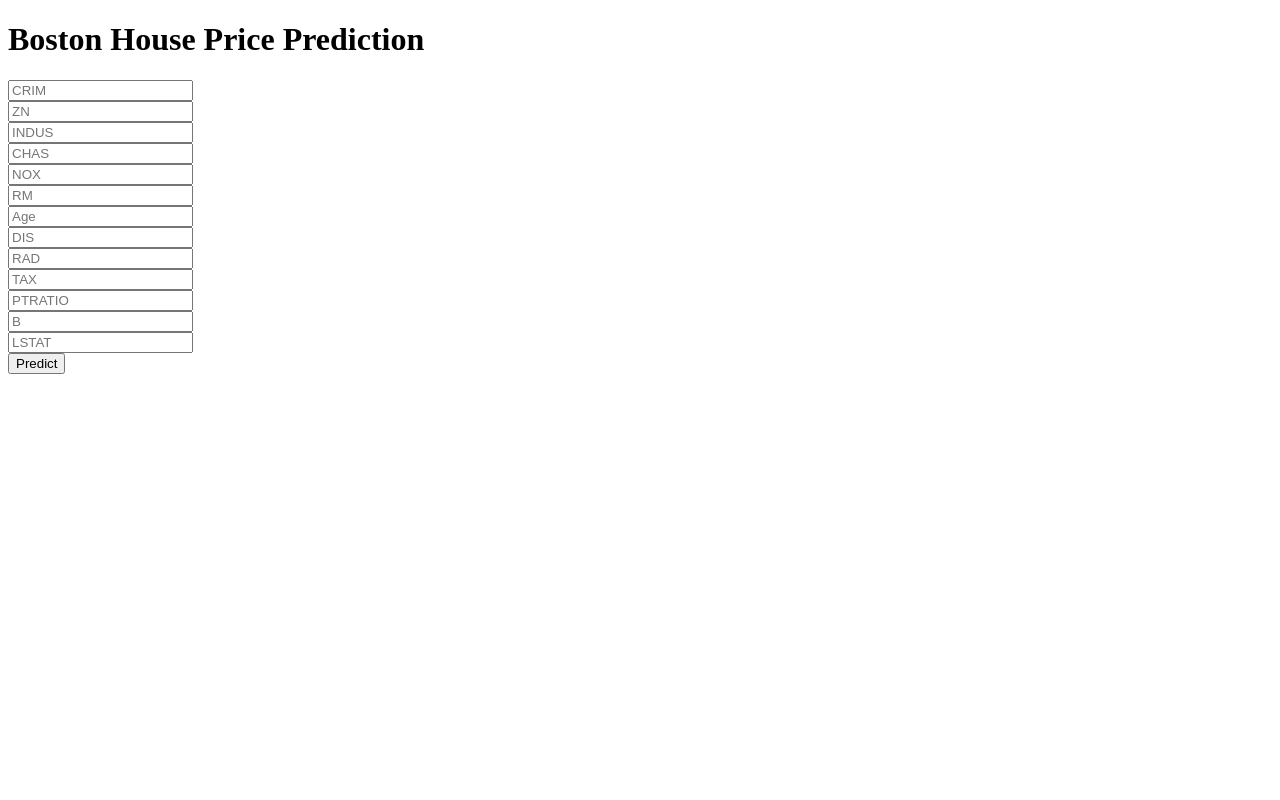
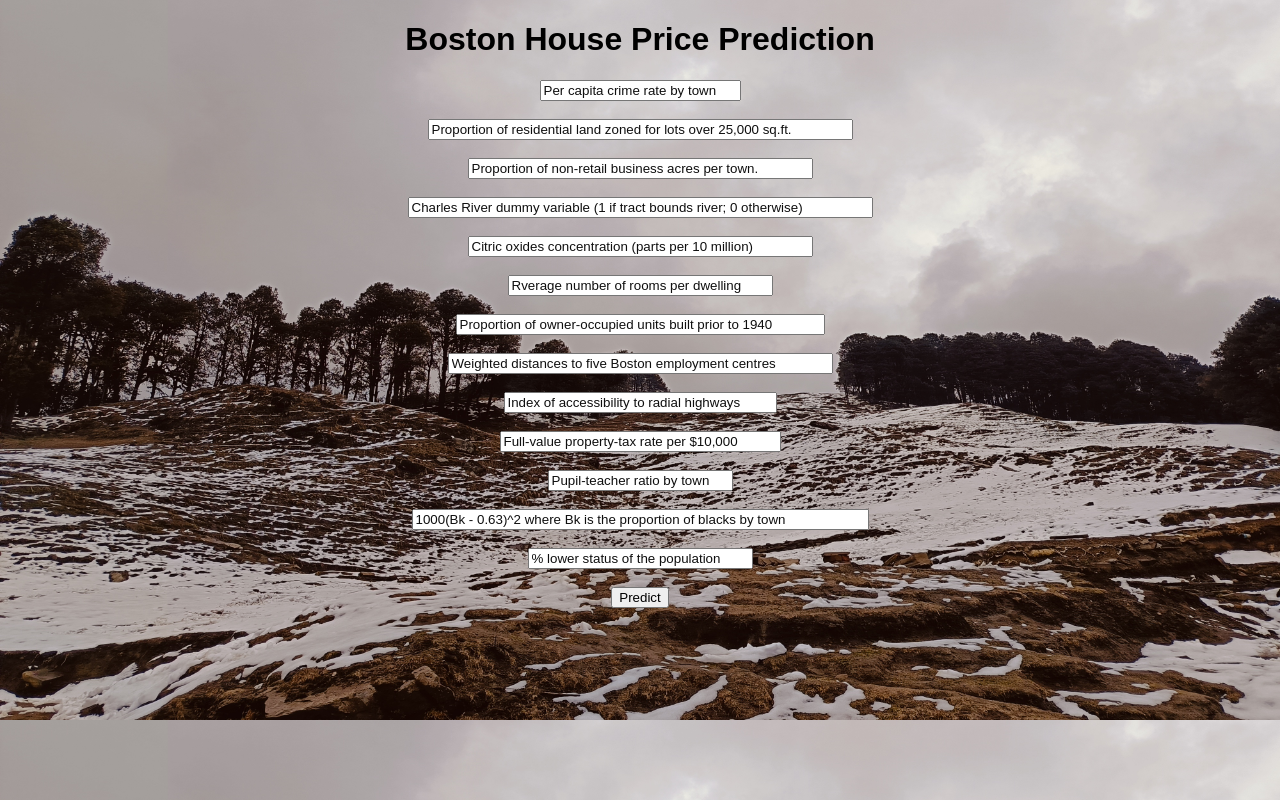
Before and after one commit to ashu9795/boston_house_pricing, a Flask app: page / in a window 1280 px wide. Run offline with Flask 3, Linux system fonts and the light colour scheme; parts of the project's set-up code (start-up, migrations or seed data) failed here and were passed over.

Commit message:
This is for html

```diff
--- a/templates/home.html
+++ b/templates/home.html
@@ -2,6 +2,28 @@
 <html >
 
 <head>
+  <style>
+     body {
+      margin: 0;
+    padding: 0;
+    font-family: Arial, sans-serif;
+    background-image: url('IMG20240331162217.jpg');
+    background-size: cover;
+
+
+  button:hover {
+    background-color: #45a049;
+    cursor: pointer;
+    border: none; background-color: #4CAF50; color: white; padding: 10px 20px; text-align: center; text-decoration: none; display: inline-block; font-size: 16px; margin: 4px 2px; transition-duration: 0.4s; cursor: pointer; border-radius: 12px;
+  }
+  ::placeholder {
+  color: rgb(15, 15, 15);
+  opacity: 1; /* Firefox */
+}
+
+
+        }
+  </style>
   <meta charset="UTF-8">
   <title>ML API</title>
   <link href='https://fonts.googleapis.com/css?family=Pacifico' rel='stylesheet' type='text/css'>
@@ -14,27 +36,34 @@
 
 <body>
  <div class="login">
+  <div style="text-align:center;">
 	<h1>Boston House Price Prediction</h1>
+  </div>
 
      <!-- Main Input For Receiving Query to our ML -->
     <form action="{{ url_for('predict')}}"method="post">
-      <input type="text" name="CRIM" placeholder="CRIM" required="required" /><br>
-    	<input type="text" name="ZN" placeholder="ZN" required="required" /><br>
-        <input type="text" name="INDUS" placeholder="INDUS" required="required" /><br>
-        <input type="text" name="CHAS" placeholder="CHAS" required="required" /><br>
-        <input type="text" name="NOX" placeholder="NOX" required="required" /><br>
-        <input type="text" name="RM" placeholder="RM" required="required" /><br>
-        <input type="text" name="Age" placeholder="Age" required="required" /><br>
-        <input type="text" name="DIS" placeholder="DIS" required="required" /><br>
-        <input type="text" name="RAD" placeholder="RAD" required="required" /><br>
-        <input type="text" name="TAX" placeholder="TAX" required="required" /><br>
-        <input type="text" name="PTRATIO" placeholder="PTRATIO" required="required" /><br>
-        <input type="text" name="B" placeholder="B" required="required" /><br>
-        <input type="text" name="LSTAT" placeholder="LSTAT" required="required" /><br>
+      <div style="text-align:center;">
+      <input type="text" name="CRIM" placeholder="Per capita crime rate by town" size ="22" required="required" /><br><br>
+
+    	<input type="text" name="ZN" placeholder="Proportion of residential land zoned for lots over 25,000 sq.ft." size="50" required="required" /><br><br>
+
+        <input type="text" name="INDUS" placeholder="Proportion of non-retail business acres per town." size = "40" required="required" /><br><br>
+        <input type="text" name="CHAS" placeholder="Charles River dummy variable (1 if tract bounds river; 0 otherwise)"  size ="55" required="required" /><br><br>
+        <input type="text" name="NOX" placeholder="Citric oxides concentration (parts per 10 million)" size = "40" required="required" /><br><br>
+        <input type="text" name="RM" placeholder="Rverage number of rooms per dwelling" size = "30" required="required" /><br><br>
+        <input type="text" name="Age" placeholder="Proportion of owner-occupied units built prior to 1940" size = "43" required="required" /><br><br>
+        <input type="text" name="DIS" placeholder="Weighted distances to five Boston employment centres"  size = "45"required="required" /><br><br>
+        <input type="text" name="RAD" placeholder="Index of accessibility to radial highways" size = "31" required="required" /><br><br>
+        <input type="text" name="TAX" placeholder="Full-value property-tax rate per $10,000"  size = "32"required="required" /><br><br>
+        <input type="text" name="PTRATIO" placeholder="Pupil-teacher ratio by town" size = "20" required="required" /><br><br>
+        <input type="text" name="B" placeholder="1000(Bk - 0.63)^2 where Bk is the proportion of blacks by town" size = "54" required="required" /><br><br>
+        <input type="text" name="LSTAT" placeholder="% lower status of the population" size = "25" required="required" /><br><br>
 
 
 
         <button type="submit" class="btn btn-primary btn-block btn-large">Predict</button>
+      </div>
+
     </form>
 
    <br>
@@ -42,7 +71,8 @@
 
 
  </div>
- {{prediction_text}}
+
+  {{prediction_text}}
 
 </body>
 </html>
```
Also changed, not shown: templates/IMG20240331162217.jpg (added).
